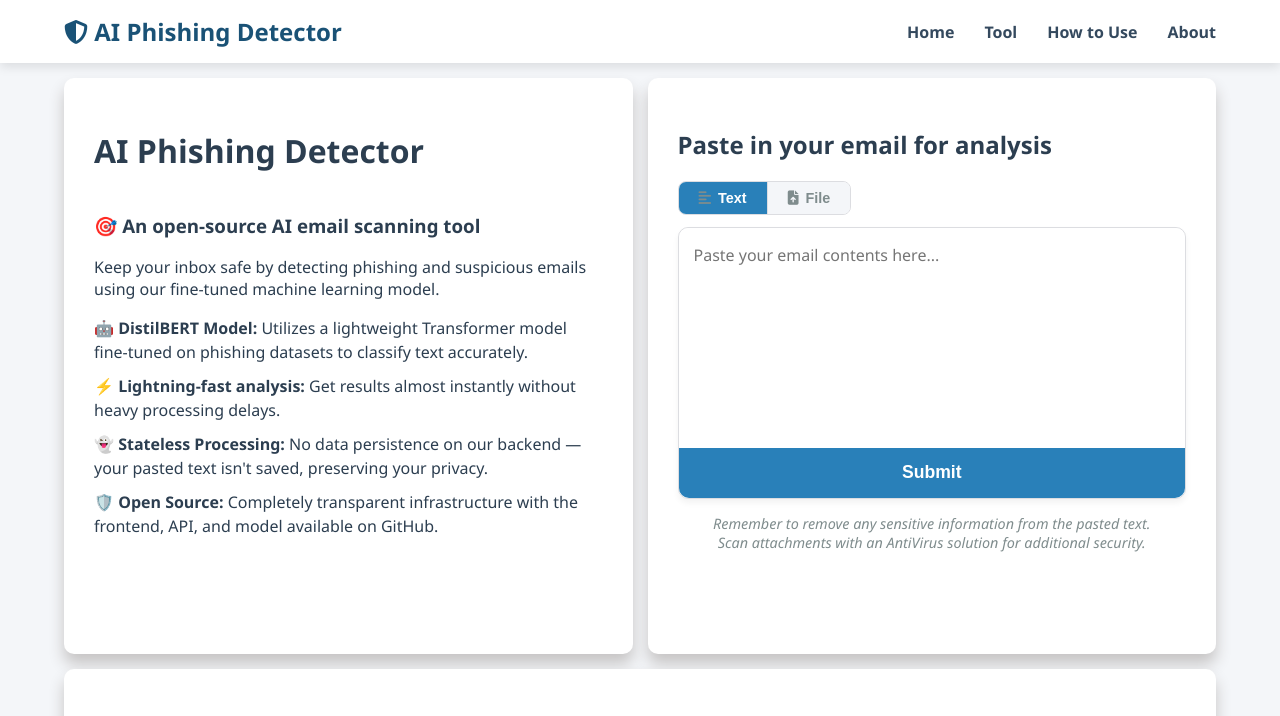
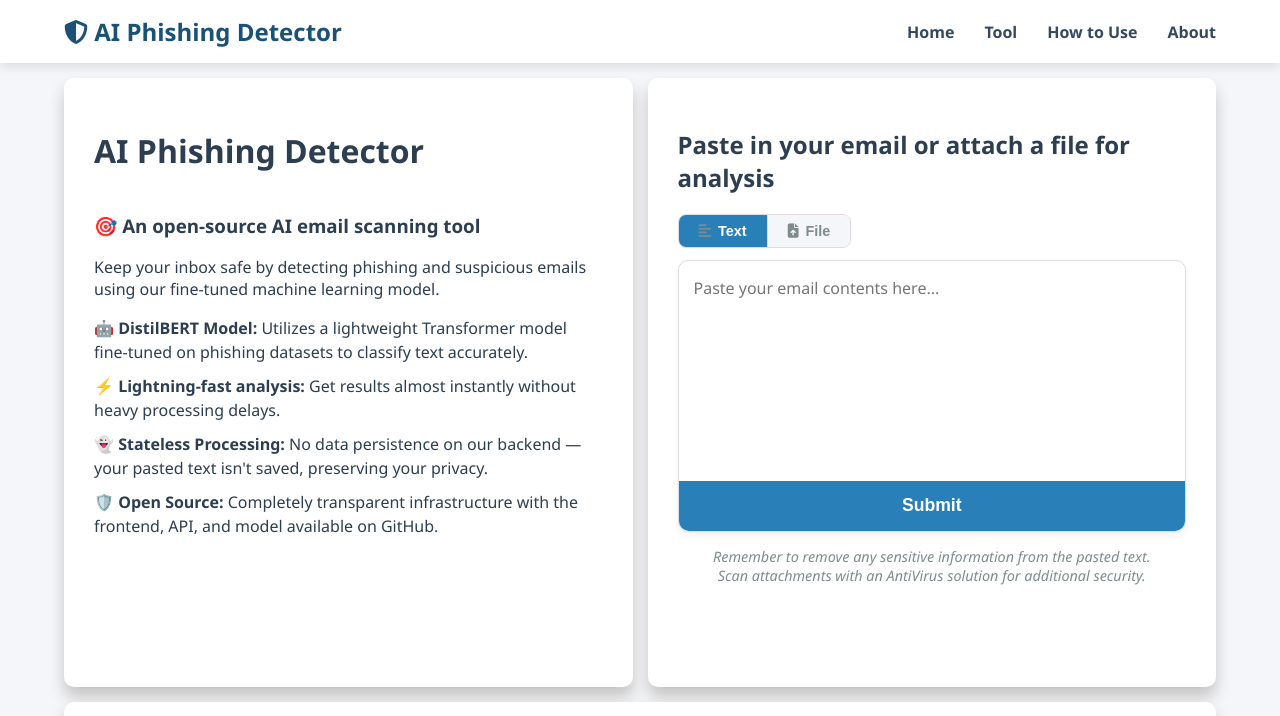
Before and after one commit to Eukon05/BSK-Frontend, a website built with Vite: page bsk_frontend/index.html in a window 1280 px wide. Shown: the top 716 px of the page. Built offline with nearby package versions, Linux system fonts and the light colour scheme.

Commit message:
Change header content

```diff
--- a/bsk_frontend/index.html
+++ b/bsk_frontend/index.html
@@ -38,7 +38,7 @@
             </div>
         </div>
         <div class="appSection" id="tool">
-            <h2>Paste in your email for analysis</h2>
+            <h2>Paste in your email or attach a file for analysis</h2>
 
             <div class="inputToggle">
                 <button class="toggleBtn active" id="btnText">
```
